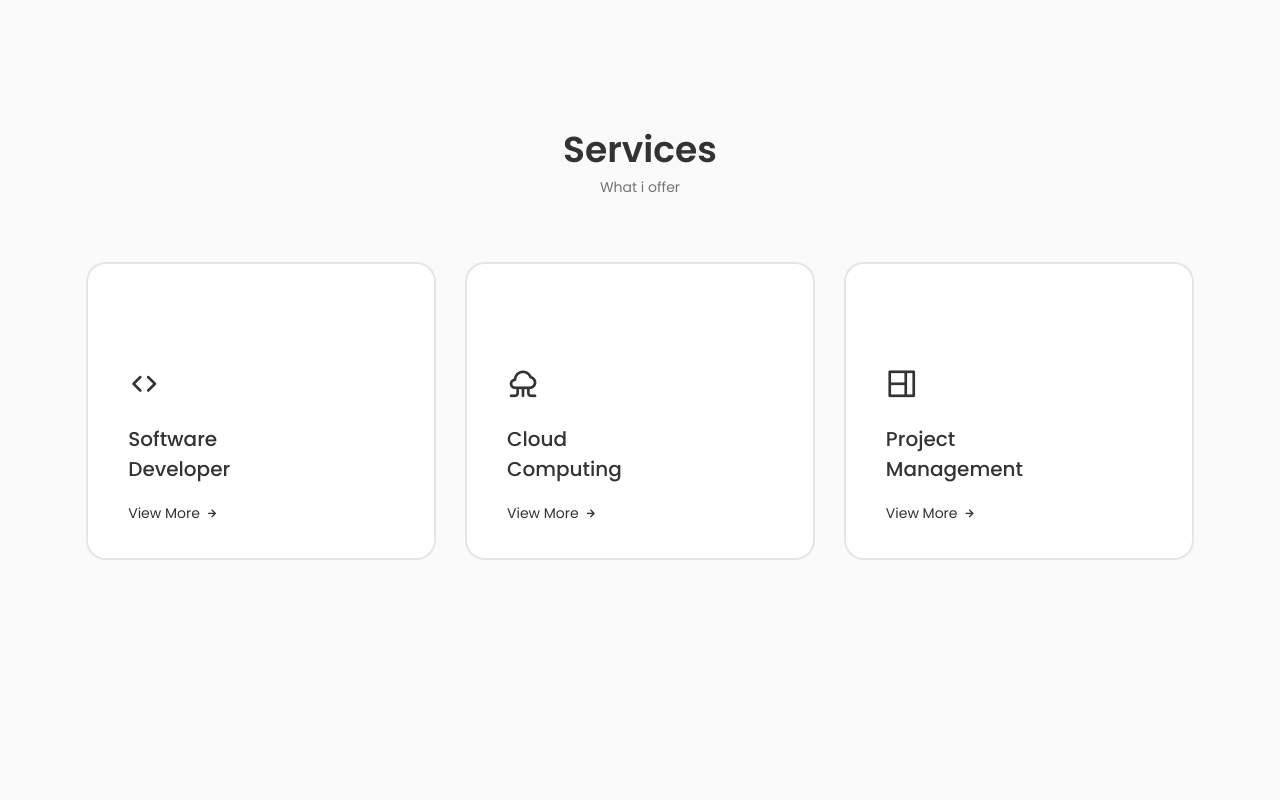
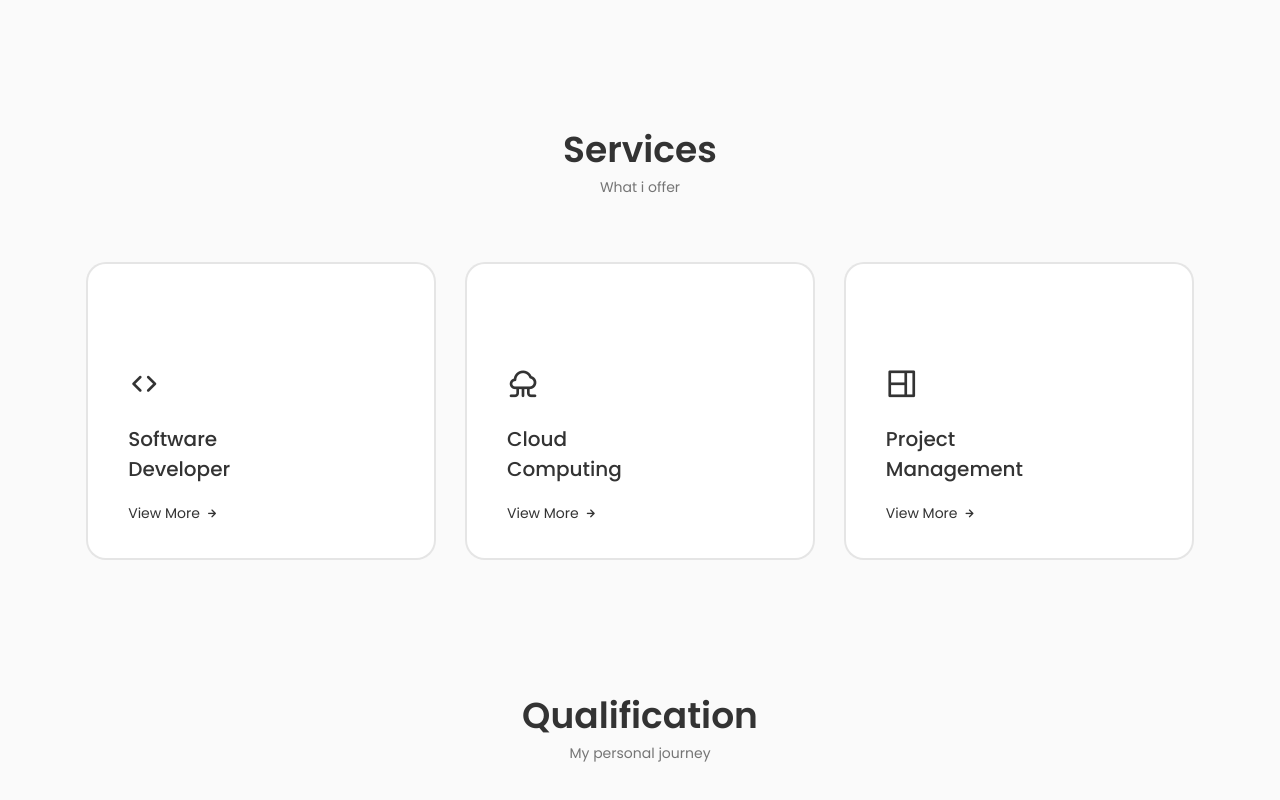
Before and after one commit to damar-glh/me, a React (Create React App) app: page / in a window 1280 px wide. Shown: the part 1990-2790 px from the top of the page. Before the commit the page ends 2582 px from the top, so only its background shows below. Built offline with nearby package versions, Linux system fonts and the light colour scheme.

Commit message:
update: add-qualification-component

```diff
--- a/src/App.js
+++ b/src/App.js
@@ -5,6 +5,7 @@ import Home from './components/home/Home';
 import About from './components/about/About';
 import Skills from './components/skills/Skills';
 import Services from './components/services/Services';
+import Qualification from './components/qualification/Qualification';
 
 const App = () => {
   return (
@@ -16,6 +17,7 @@ const App = () => {
       <About />
       <Skills />
       <Services />
+      <Qualification />
     </main>
     </>
   )
--- /dev/null
+++ b/src/components/qualification/Qualification.jsx
@@ -0,0 +1,81 @@
+import React from 'react';
+import './qualification.css';
+
+const Qualification = () => {
+  return (
+    <section className="qualification section">
+        <h2 className="section__title">Qualification</h2>
+        <span className="section__subtitle">My personal journey</span>
+        <div className="qualification__container container">
+            <div className="qualification__tabs">
+                <div className="qualification__button qualification__active button--flex">
+                    <i className="uil uil-graduation-cap qualification__icon"></i> Education
+                </div>
+                <div className="qualification__button button--flex">
+                    <i className="uil uil-briefcase-alt qualification__icon"></i> Experience
+                </div>
+            </div>
+            <div className="qualification__sections">
+                <div className="qualification__content">
+                    <div className="qualification__data">
+                        <div className="">
+                            <h3 className="qualification__title">Web Development</h3>
+                            <span className="qualification__subtitle">Spain - Institute</span>
+                            <div className="qualification__calender">
+                                <i className="uil uil-calendar-alt"></i> 2022 - Present
+                            </div>
+                        </div>
+                        <div className="">
+                            <span className="qualification__rounder"></span>
+                            <span className="qualification__line"></span>
+                        </div>
+                    </div>
+                    <div className="qualification__data">
+                        <div className=""></div>
+                        <div className="">
+                            <span className="qualification__rounder"></span>
+                            <span className="qualification__line"></span>
+                        </div>
+                        <div className="">
+                            <h3 className="qualification__title">Cloud Learning</h3>
+                            <span className="qualification__subtitle">Spain - Institute</span>
+                            <div className="qualification__calender">
+                                <i className="uil uil-calendar-alt"></i> 2022 - Present
+                            </div>
+                        </div>
+                    </div>
+                    <div className="qualification__data">
+                        <div className="">
+                            <h3 className="qualification__title">Web Development</h3>
+                            <span className="qualification__subtitle">Spain - Institute</span>
+                            <div className="qualification__calender">
+                                <i className="uil uil-calendar-alt"></i> 2022 - Present
+                            </div>
+                        </div>
+                        <div className="">
+                            <span className="qualification__rounder"></span>
+                            <span className="qualification__line"></span>
+                        </div>
+                    </div>
+                    <div className="qualification__data">
+                        <div className=""></div>
+                        <div className="">
+                            <span className="qualification__rounder"></span>
+                            <span className="qualification__line"></span>
+                        </div>
+                        <div className="">
+                            <h3 className="qualification__title">Cloud Learning</h3>
+                            <span className="qualification__subtitle">Spain - Institute</span>
+                            <div className="qualification__calender">
+                                <i className="uil uil-calendar-alt"></i> 2022 - Present
+                            </div>
+                        </div>
+                    </div>
+                </div>
+            </div>
+        </div>
+    </section>
+  )
+}
+
+export default Qualification
```
Also changed, not shown: src/components/qualification/qualification.css (added).
